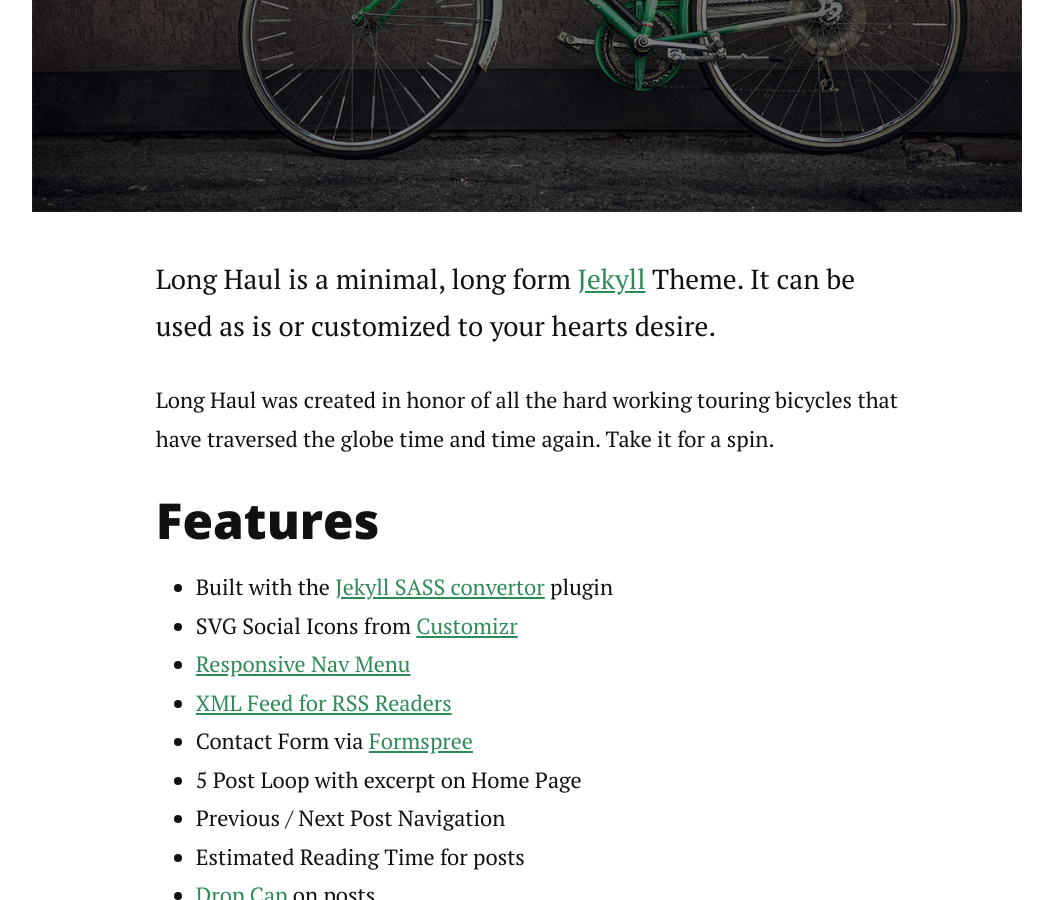
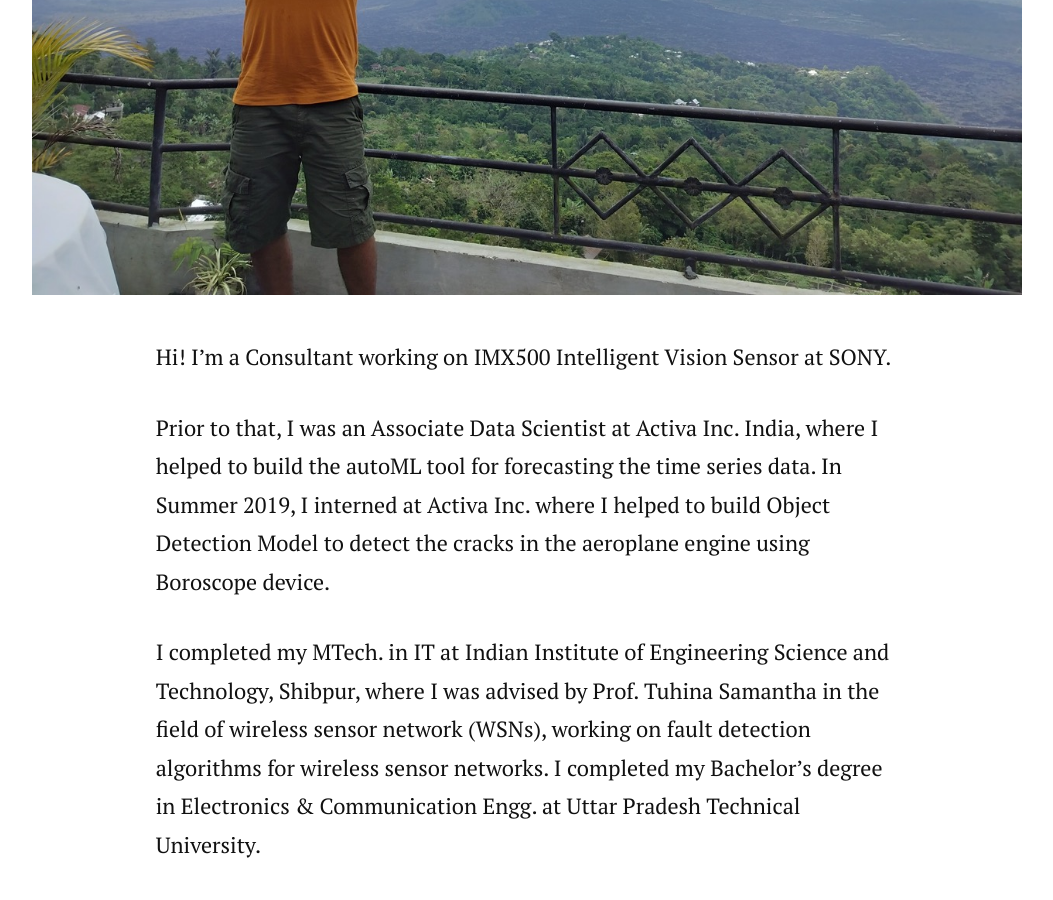
Before and after one commit to deepak7376/deepak7376.github.io, a Jekyll site: the page built from about.md, in a window 1280 px wide and 900 px high, scrolled down 1065 px. Shown: the whole window, without its empty margins (113-1166 px from the left). Built offline with Jekyll 4.4.1, drawn with Linux system fonts in a browser that asks for light colours; nearby versions of some CDN libraries; some of the changed text lies outside the part shown.

Commit message:
modify the about me page

```diff
--- a/about.md
+++ b/about.md
@@ -1,24 +1,31 @@
 ---
 layout: default
-title: About Long Haul
+title: About Me
 ---
 
 <div class="post">
-	<h1 class="pageTitle">About Long Haul</h1>
-	<img src="{{ '/assets/img/touring.jpg' }}" alt="">
-	<p class="intro">Long Haul is a minimal, long form <a href="http://jekyllrb.com">Jekyll</a> Theme. It can be used as is or customized to your hearts desire.</p>
-	<p>Long Haul was created in honor of all the hard working touring bicycles that have traversed the globe time and time again. Take it for a spin.</p>
-	<h2>Features</h2>
-	<ul>
-		<li>Built with the <a href="https://github.com/jekyll/jekyll-sass-converter">Jekyll SASS convertor</a> plugin</li>
-  		<li>SVG Social Icons from <a href="http://customizr.net/icons/">Customizr</a></li>
-  		<li><a href="http://responsive-nav.com/">Responsive Nav Menu</a></li>
-  		<li><a href="https://github.com/snaptortoise/jekyll-rss-feeds">XML Feed for RSS Readers</a></li>
-  		<li>Contact Form via <a href="http://formspree.io/">Formspree</a></li>
-      <li>5 Post Loop with excerpt on Home Page</li>
-  		<li>Previous / Next Post Navigation</li>
-      <li>Estimated Reading Time for posts</li>
-  		<li><a href="https://github.com/adobe-webplatform/dropcap.js">Drop Cap</a> on posts</li>
-  		<li><a href="http://typecast.com/blog/a-more-modern-scale-for-web-typography">A Better Type Scale</a></li>
-  	</ul>
+	<h1 class="pageTitle">About Me</h1>
+	<img src="{{ '/assets/img/deepak-profile-pic2.jpeg' }}" alt="">
+	<p>Hi! I’m a Consultant working on IMX500 Intelligent Vision Sensor at SONY.</p>
+    <p>Prior to that, I was an Associate Data Scientist at Activa Inc. India, where I helped to build the autoML tool for forecasting the time series data. In Summer 2019, I interned at Activa Inc. where I helped to build Object Detection Model to detect the cracks in the aeroplane engine using Boroscope device.</p>
+    <p>I completed my MTech. in IT at Indian Institute of Engineering Science and Technology, Shibpur, where I was advised by Prof. Tuhina Samantha in the field of wireless sensor network (WSNs), working on fault detection algorithms for wireless sensor networks. I completed my Bachelor’s degree in Electronics &amp; Communication Engg. at Uttar Pradesh Technical University.</p>
+    <h3>News</h3>
+    <ul>
+        <li>May 2021: Joined SONY as a Consultant on the ESensor team</li>
+        <li>Dec 2019: Worked as a Associate Data Scientist at Activa Inc.</li>
+        <li>Jun 2019: Completed my MTech in IT from IIEST, Shibpur</li>
+        <li>Jan 2018: Serving as Assistant for Communication Lab at IIEST Shibpur</li>
+    </ul>
+    <h3>Interests</h3>
+    <ul>
+        <li>Systems for Deep Learning</li>
+        <li>Neural Architecture Search</li>
+        <li>Computer Vision</li>
+        <li>High-Performance Computing</li>
+    </ul>
+    <h3>Education</h3>
+    <ul>
+        <li>M.Tech. in Information Technology, 2017-2019<br>Indian Institute of Engineering Science and Technology, Shibpur, India</li>
+        <li>B.Tech. in Electronics &amp; Communication Engg., 2010-2014<br>Uttar Pradesh Technical University, India</li>
+    </ul>
 </div>
```
Also changed, not shown: assets/img/deepak-profile-pic2.jpeg (added), 3 other files.
